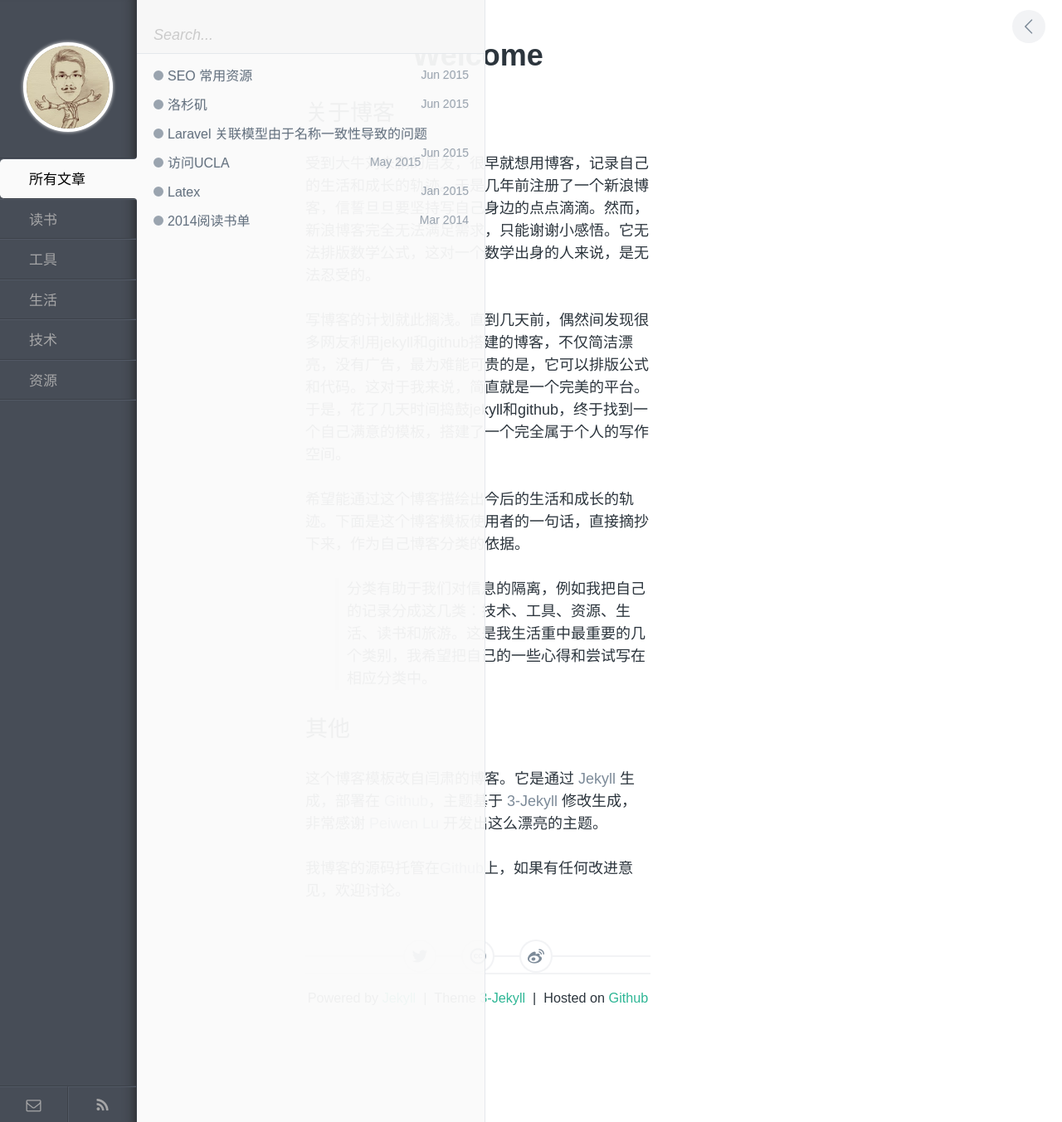
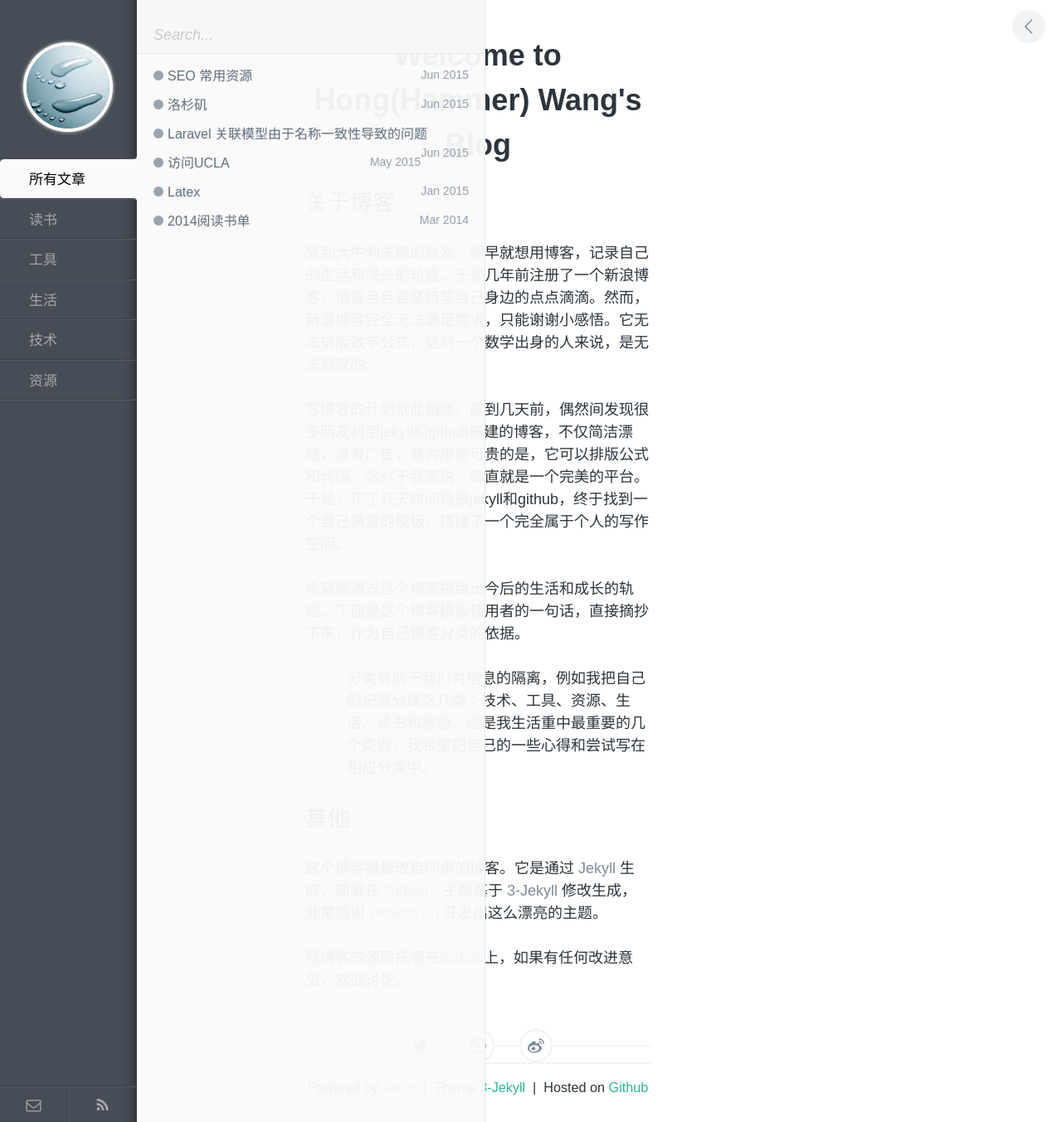
Before and after one commit to polyHong/polyHong.github.io, a Jekyll site: the page built from index.md, in a window 1280 px wide. Shown: the whole page at 83% size. Built offline with Jekyll 4.4.1, drawn with Linux system fonts in a browser that asks for light colours; Markdown is read by kramdown in place of the engine named in the settings.

Commit message:
back to original logo

```diff
--- a/_config.yml
+++ b/_config.yml
@@ -16,7 +16,7 @@ url: http://polyhong.github.io
 rss_url: /pages/atom.xml
 
 # avatar头像及Favicon
-avatar: /assets/img/face.jpg
+avatar: /assets/img/foot.jpg
 favicon: /assets/img/boy.jpg
 
 # google analytics 设置
--- a/index.md
+++ b/index.md
@@ -1,6 +1,6 @@
 ---
 layout: post
-title: Welcome
+title: Welcome to Hong(Hammer) Wang's Blog
 ---
 
 ## 关于博客
```
